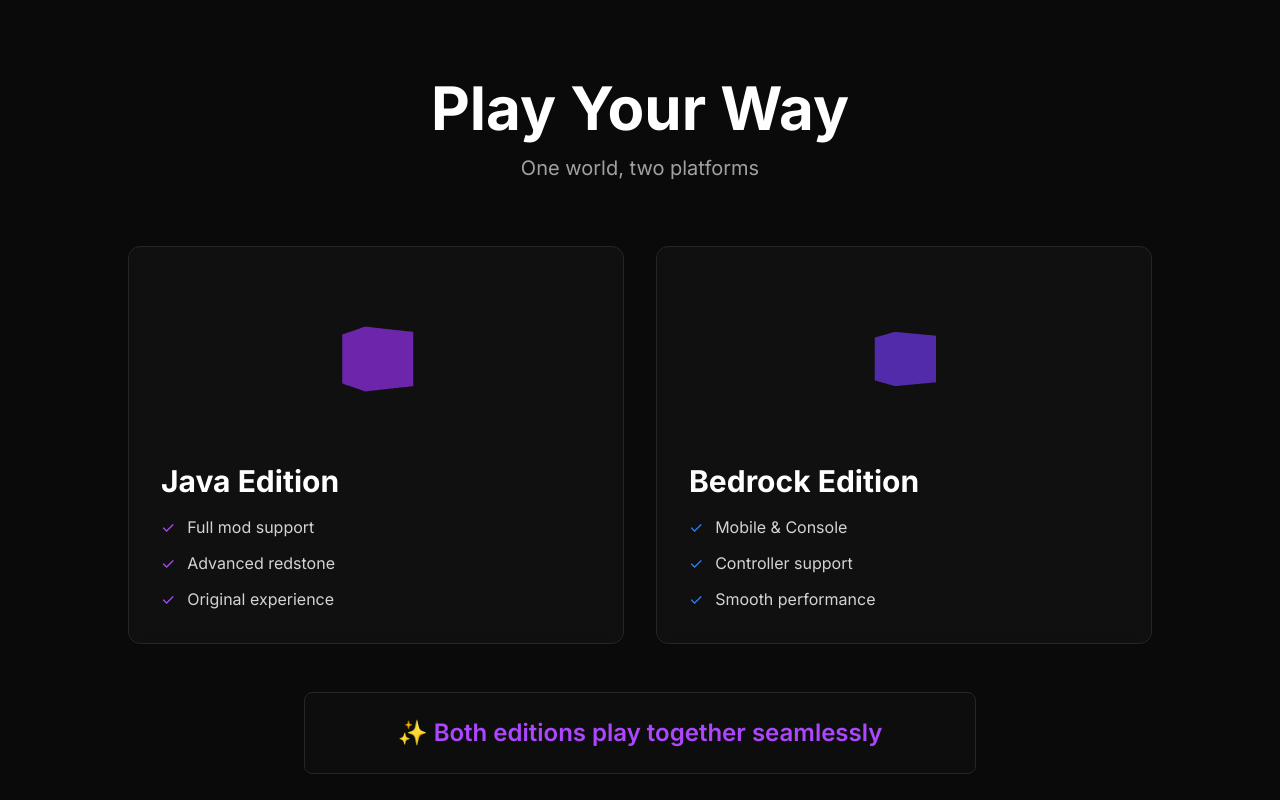
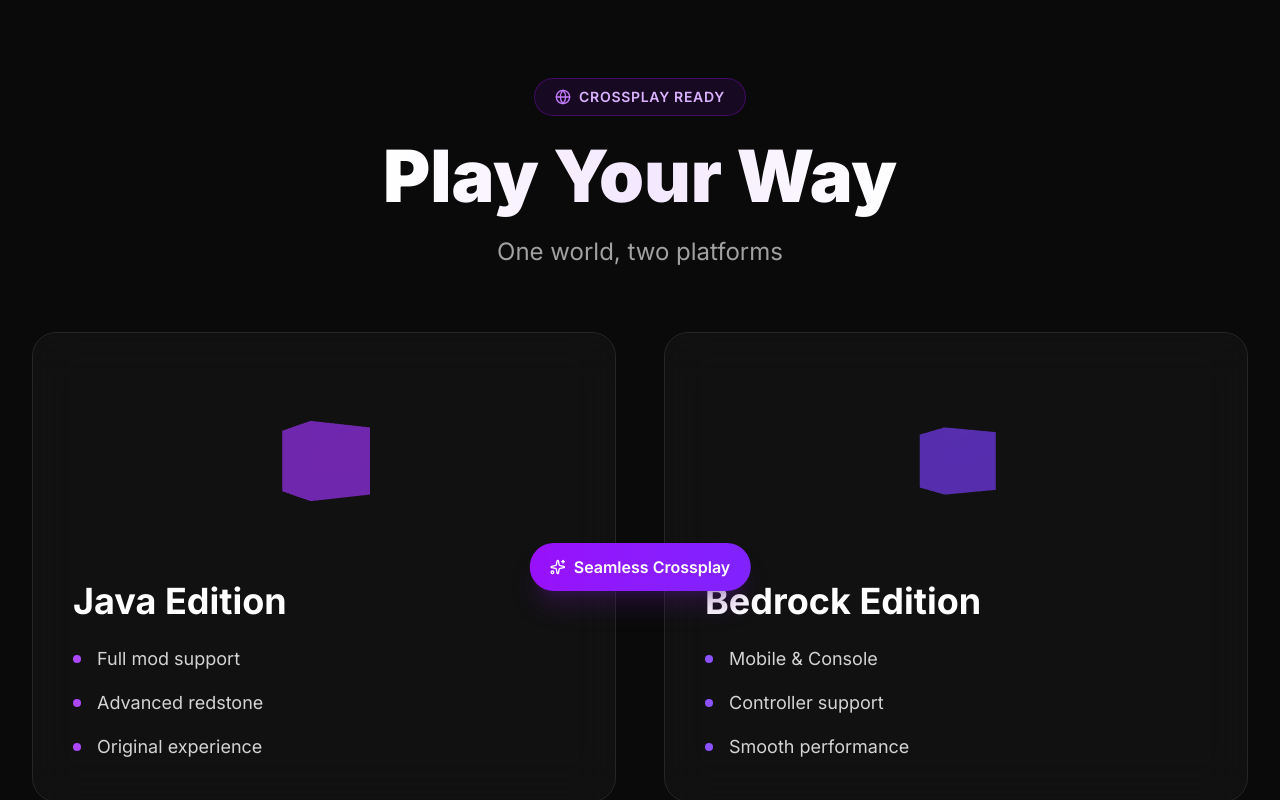
Before and after one commit to RaihanAizvan/unique-smp, a React (Vite) app: page / in a window 1280 px wide. Shown: the part 6520-7320 px from the top of the page. Built offline with nearby package versions, Linux system fonts and the light colour scheme.

Commit message:
feat: redesign CrossPlatform section with premium glass layout

```diff
--- a/src/sections/CrossPlatform.tsx
+++ b/src/sections/CrossPlatform.tsx
@@ -1,25 +1,28 @@
 import { motion } from 'framer-motion';
+import { Suspense } from 'react';
+import { Canvas } from '@react-three/fiber';
+import { Globe, Sparkles } from 'lucide-react';
 import { content } from '../constants/content';
 import { Section } from '../components/Section';
-import { Canvas } from '@react-three/fiber';
 import { PlatformIcon } from '../components/PlatformIcon';
-import { Suspense } from 'react';
 
 /**
- * Cross Platform Section
+ * Cross Platform Section - Premium Redesign
  *
- * Showcases Java and Bedrock compatibility
- * - Side-by-side comparison
- * - 3D platform icons
- * - Feature lists for each platform
- * - Emphasis on seamless crossplay
+ * Features:
+ * - Glassmorphism comparison panels
+ * - Central crossplay badge
+ * - Enhanced 3D icon presentation
+ * - Animated gradient accents
+ * - Mobile-first layout
  */
 export function CrossPlatform() {
   const t = content;
 
   return (
     <Section id="platform" background="secondary">
-      {/* Section header */}
+      <div className="max-w-7xl mx-auto">
+        {/* Header */}
         <motion.div
           initial={{ opacity: 0, y: 30 }}
           whileInView={{ opacity: 1, y: 0 }}
@@ -27,95 +30,122 @@
           transition={{ duration: 0.6 }}
           className="text-center mb-16"
         >
-        <h2 className="text-4xl md:text-5xl lg:text-6xl font-bold text-white mb-4">
+          <div className="inline-flex items-center gap-2 px-5 py-2 bg-purple-600/10 border border-purple-600/30 rounded-full mb-6">
+            <Globe className="w-4 h-4 text-purple-400" />
+            <span className="text-purple-300 text-sm font-semibold uppercase tracking-wider">Crossplay Ready</span>
+          </div>
+          <h2 className="text-5xl md:text-6xl lg:text-7xl font-black mb-6">
+            <span className="bg-gradient-to-r from-white via-purple-100 to-white bg-clip-text text-transparent">
               {t.crossPlatform.title}
+            </span>
           </h2>
-        <p className="text-xl text-neutral-400">
+          <p className="text-xl md:text-2xl text-neutral-400 max-w-3xl mx-auto">
             {t.crossPlatform.subtitle}
           </p>
         </motion.div>
 
-      {/* Platform comparison */}
-      <div className="grid grid-cols-1 lg:grid-cols-2 gap-8 max-w-5xl mx-auto mb-12">
-        {/* Java Edition */}
+        {/* Platform Comparison */}
+        <div className="relative grid grid-cols-1 lg:grid-cols-2 gap-8 lg:gap-12">
+          {/* Center crossplay badge */}
+          <motion.div
+            initial={{ opacity: 0, scale: 0.9 }}
+            whileInView={{ opacity: 1, scale: 1 }}
+            viewport={{ once: true }}
+            transition={{ duration: 0.5, delay: 0.2 }}
+            className="hidden lg:flex absolute left-1/2 top-1/2 -translate-x-1/2 -translate-y-1/2 z-10"
+          >
+            <div className="px-5 py-3 bg-gradient-to-r from-purple-600 to-violet-600 rounded-full shadow-xl shadow-purple-900/30 flex items-center gap-2">
+              <Sparkles className="w-4 h-4 text-white" />
+              <span className="text-white font-semibold">Seamless Crossplay</span>
+            </div>
+          </motion.div>
+
+          {/* Java Edition Panel */}
           <motion.div
             initial={{ opacity: 0, x: -30 }}
             whileInView={{ opacity: 1, x: 0 }}
             viewport={{ once: true }}
             transition={{ duration: 0.6 }}
-          className="bg-neutral-900/50 backdrop-blur-sm border border-neutral-800 rounded-xl p-8 hover:border-purple-600/50 transition-all duration-300"
+            className="relative group"
           >
+            <div className="absolute -inset-1 bg-gradient-to-br from-purple-600/20 to-transparent blur-2xl opacity-0 group-hover:opacity-100 transition-opacity duration-500" />
+            <div className="relative bg-neutral-900/60 backdrop-blur-xl border border-neutral-800 rounded-3xl p-8 md:p-10 hover:border-purple-600/50 transition-all duration-500">
               {/* 3D Icon */}
-          <div className="h-40 mb-6">
-            <Canvas camera={{ position: [0, 0, 5], fov: 50 }}>
+              <div className="h-44 mb-8">
+                <Canvas camera={{ position: [0, 0, 5], fov: 45 }}>
                   <Suspense fallback={null}>
-                <ambientLight intensity={0.5} />
-                <pointLight position={[10, 10, 10]} intensity={1} />
+                    <ambientLight intensity={0.6} />
+                    <pointLight position={[5, 5, 5]} intensity={1.2} />
                     <PlatformIcon type="java" />
                   </Suspense>
                 </Canvas>
               </div>
 
-          <h3 className="text-3xl font-bold text-white mb-4">
+              <h3 className="text-3xl md:text-4xl font-bold text-white mb-6">
                 {t.crossPlatform.java.title}
               </h3>
 
-          <ul className="space-y-3">
+              <ul className="space-y-4">
                 {t.crossPlatform.java.features.map((feature, index) => (
                   <li key={index} className="flex items-center text-neutral-300">
-                <span className="text-purple-500 mr-3">✓</span>
-                {feature}
+                    <span className="w-2 h-2 rounded-full bg-purple-500 mr-4" />
+                    <span className="text-lg">{feature}</span>
                   </li>
                 ))}
               </ul>
+            </div>
           </motion.div>
 
-        {/* Bedrock Edition */}
+          {/* Bedrock Edition Panel */}
           <motion.div
             initial={{ opacity: 0, x: 30 }}
             whileInView={{ opacity: 1, x: 0 }}
             viewport={{ once: true }}
             transition={{ duration: 0.6 }}
-          className="bg-neutral-900/50 backdrop-blur-sm border border-neutral-800 rounded-xl p-8 hover:border-blue-600/50 transition-all duration-300"
+            className="relative group"
           >
+            <div className="absolute -inset-1 bg-gradient-to-br from-violet-600/20 to-transparent blur-2xl opacity-0 group-hover:opacity-100 transition-opacity duration-500" />
+            <div className="relative bg-neutral-900/60 backdrop-blur-xl border border-neutral-800 rounded-3xl p-8 md:p-10 hover:border-purple-600/50 transition-all duration-500">
               {/* 3D Icon */}
-          <div className="h-40 mb-6">
-            <Canvas camera={{ position: [0, 0, 5], fov: 50 }}>
+              <div className="h-44 mb-8">
+                <Canvas camera={{ position: [0, 0, 5], fov: 45 }}>
                   <Suspense fallback={null}>
-                <ambientLight intensity={0.5} />
-                <pointLight position={[10, 10, 10]} intensity={1} />
+                    <ambientLight intensity={0.6} />
+                    <pointLight position={[5, 5, 5]} intensity={1.2} />
                     <PlatformIcon type="bedrock" />
                   </Suspense>
                 </Canvas>
               </div>
 
-          <h3 className="text-3xl font-bold text-white mb-4">
+              <h3 className="text-3xl md:text-4xl font-bold text-white mb-6">
                 {t.crossPlatform.bedrock.title}
               </h3>
 
-          <ul className="space-y-3">
+              <ul className="space-y-4">
                 {t.crossPlatform.bedrock.features.map((feature, index) => (
                   <li key={index} className="flex items-center text-neutral-300">
-                <span className="text-blue-500 mr-3">✓</span>
-                {feature}
+                    <span className="w-2 h-2 rounded-full bg-violet-500 mr-4" />
+                    <span className="text-lg">{feature}</span>
                   </li>
                 ))}
               </ul>
+            </div>
           </motion.div>
         </div>
 
-      {/* Seamless crossplay note */}
+        {/* Crossplay Note */}
         <motion.div
           initial={{ opacity: 0, y: 20 }}
           whileInView={{ opacity: 1, y: 0 }}
           viewport={{ once: true }}
           transition={{ delay: 0.3, duration: 0.6 }}
-        className="text-center"
+          className="text-center mt-16"
         >
-        <p className="text-2xl text-neutral-400 max-w-2xl mx-auto bg-neutral-900/30 backdrop-blur-sm border border-neutral-800 rounded-lg p-6">
-          <span className="text-purple-500 font-semibold">✨ {t.crossPlatform.note}</span>
-        </p>
+          <div className="inline-flex items-center gap-3 px-8 py-4 bg-purple-600/10 border border-purple-600/30 rounded-full">
+            <span className="text-purple-300 font-semibold text-lg">{t.crossPlatform.note}</span>
+          </div>
         </motion.div>
+      </div>
     </Section>
   );
 }
```
Lines whose indentation alone changed are shown as unchanged.
